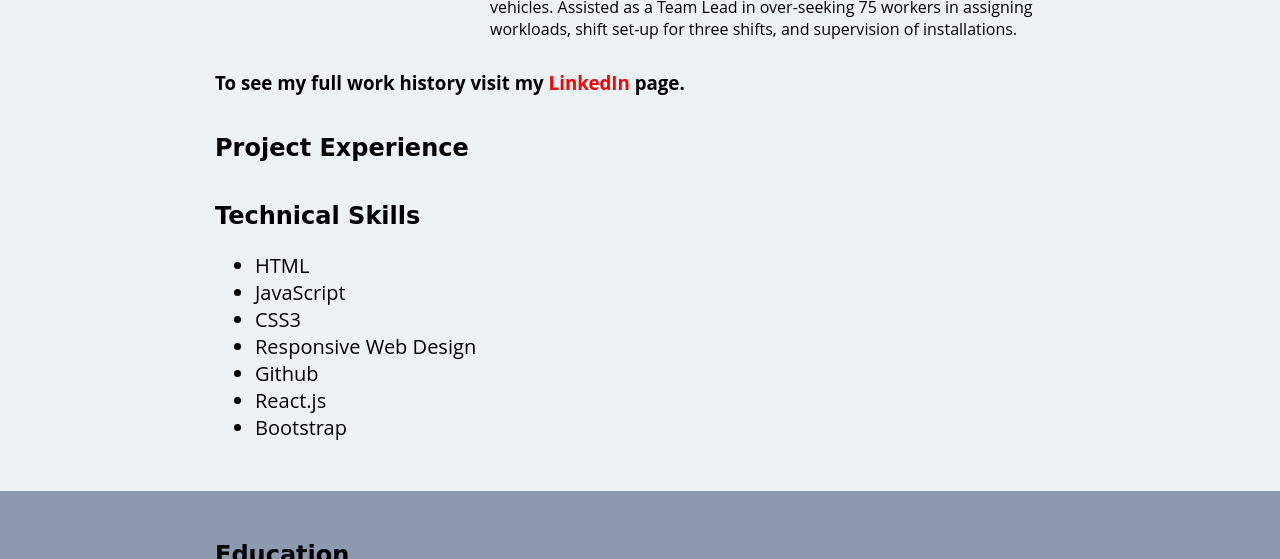
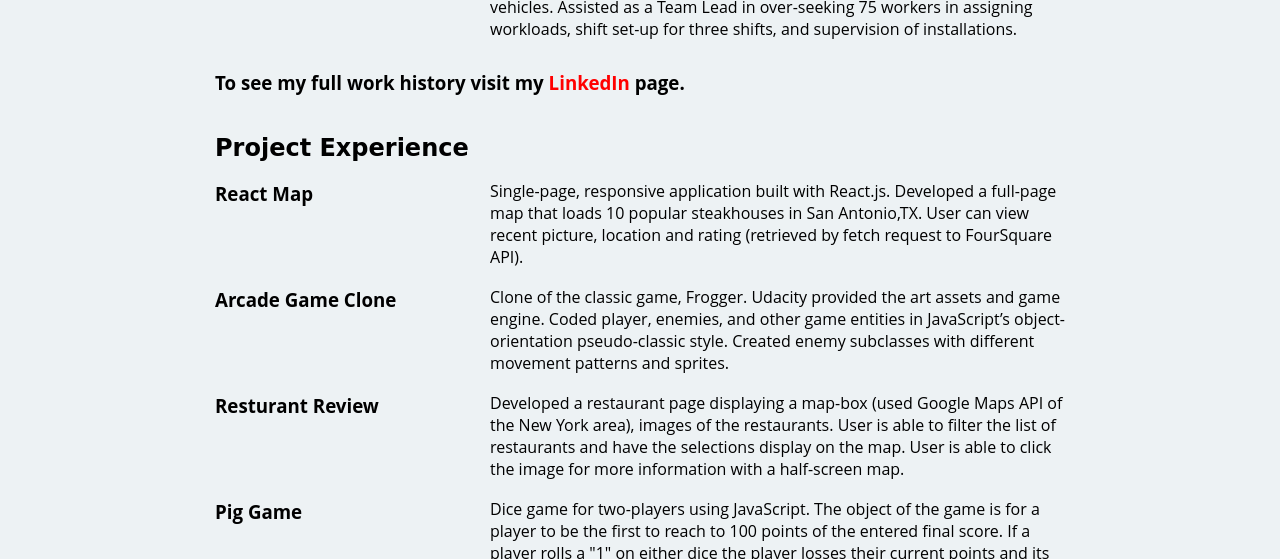
Before and after one commit to vronney/resume, a plain HTML site: page index.html in a window 1280 px wide. Shown: the part 901-1460 px from the top of the page. Drawn offline with Linux system fonts and the light colour scheme.

Commit message:
Added project links and descriptions.

```diff
--- a/index.html
+++ b/index.html
@@ -77,7 +77,8 @@
                     <p>Aug 2018 - Jan 2017</p>
                 </div>
                 <div class="col-wide">
-                    <p class="job-description">Self-directed work responsible for the productive operation of the Vehicle Distribution Center
+                    <p class="job-description">Self-directed work responsible for the productive operation of the
+                        Vehicle Distribution Center
                         (VDC). Performed
                         various Post Production Option (PPO) and Point of Entry (POE) functions with the support of a
                         variety of computerized
@@ -88,7 +89,8 @@
                         set-up for three shifts, and supervision of installations.</p>
                 </div>
                 <div class="linkedin-link">
-                    <h3>To see my full work history visit my <a href="https://www.linkedin.com/in/ronney-vargas/" target="_blank" rel="noopener noreferrer">LinkedIn</a> page.</h3>
+                    <h3>To see my full work history visit my <a href="https://www.linkedin.com/in/ronney-vargas/"
+                            target="_blank" rel="noopener noreferrer">LinkedIn</a> page.</h3>
                 </div>
             </div>
         </section>
@@ -96,14 +98,56 @@
         <section class="projects">
             <div class="content-wrapper projects-content-wrapper">
                 <h2>Project Experience</h2>
+                <div class="col-narrow">
+                    <h3 class="project-link"><a href="https://github.com/vronney/react-neighborhood-map" target="_blank"
+                            rel="noopener noreferrer">React Map</a></h3>
+                </div>
+                <div class="col-wide">
+                    <p>Single-page, responsive application built with React.js.
+                        Developed a full-page map that loads 10 popular steakhouses in San Antonio,TX.
+                        User can view recent picture, location and rating (retrieved by fetch request to FourSquare
+                        API).</p>
+                </div>
             </div>
+            <div class="content-wrapper project-wrapper">
+                <div class="col-narrow">
+                    <h3 class="project-link"><a href="https://github.com/vronney/Arcade-Game " target="_blank"
+                            rel="noopener noreferrer">Arcade Game Clone</a></h3>
+                </div>
+                <div class="col-wide">
+                    <p>Clone of the classic game, Frogger. Udacity provided the art assets and game engine.
+                       Coded player, enemies, and other game entities in JavaScript’s object-orientation pseudo-classic style.
+                       Created enemy subclasses with different movement patterns and sprites.</p>
+                </div>
+            </div>
+            <div class="content-wrapper project-wrapper">
+                <div class="col-narrow">
+                    <h3 class="project-link"><a href="https://github.com/vronney/mws-restaurant-stage-2 " target="_blank"
+                            rel="noopener noreferrer">Resturant Review</a></h3>
+                </div>
+                <div class="col-wide">
+                    <p>Developed a restaurant page displaying a map-box (used Google Maps API of the New York area), images of the
+                    restaurants. User is able to filter the list of restaurants and have the selections display on the map.
+                    User is able to click the image for more information with a half-screen map.</p>
+                </div>
+            </div>
+            <div class="content-wrapper project-wrapper">
+                <div class="col-narrow">
+                    <h3 class="project-link"><a href="https://vronney.github.io/Pig-Game/" target="_blank" rel="noopener noreferrer">
+                        Pig Game</a></h3>
+                </div>
+                <div class="col-wide">
+                    <p class="project-description">Dice game for two-players using JavaScript.
+                        The object of the game is for a player to be the first to reach to 100 points of the entered
+                        final score.  If a player rolls a "1" on either dice the player losses their current points and its the next players turn.
+                    </p>
+                </div>
         </section>
 
         <!--// Skills -->
         <section class="skills">
             <div class="content-wrapper skills-content-wrapper">
                 <h2>Technical Skills</h2>
-                <br>
                 <ul>
                     <li>HTML</li>
                     <li>JavaScript</li>
@@ -113,7 +157,6 @@
                     <li>React.js</li>
                     <li>Bootstrap</li>
                 </ul>
-            </div>
         </section>
 
         <!-- // Education -->
@@ -137,7 +180,8 @@
                 <div class="school-name">
                     <h3> Udacity, 2018 - 2018</h3>
                     <p>Certificate, Front-End Web Developer Nanodegree</p>
-                    <a href="https://graduation.udacity.com/confirm/7TGFAGGL" target="_blank" rel="noopener noreferrer" alt="Udacity Certificate">Certificate</a>
+                    <a href="https://graduation.udacity.com/confirm/7TGFAGGL" target="_blank" rel="noopener noreferrer"
+                        alt="Udacity Certificate">Certificate</a>
                 </div>
                 <div class="school-logo">
                     <img src="https://media.licdn.com/dms/image/C510BAQEd4yTPDOI9-A/company-logo_400_400/0?e=1553731200&v=beta&t=IoCphbXcIMYfMwKZpOXA2Bcowg8CjdFJaQrmHHdMvxw"
@@ -165,7 +209,8 @@
                 <a href="https://vronney.github.io/Portfolio/" target="_blank" rel="noopener noreferrer">Portfolio</a>
                 <a href="https://github.com/vronney?tab=repositories" target="_blank" rel="noopener noreferrer">GitHub</a>
                 <a href="https://www.linkedin.com/in/ronney-vargas/" target="_blank" rel="noopener noreferrer">LinkedIn</a>
-                <a href="https://profiles.udacity.com/p/10339071216" target="_blank" rel="noopener noreferrer">Udacity Profile</a>
+                <a href="https://profiles.udacity.com/p/10339071216" target="_blank" rel="noopener noreferrer">Udacity
+                    Profile</a>
             </div>
 
             <p>&copy; Copyright 2018 by Ron Vargas</p>
--- a/styles.css
+++ b/styles.css
@@ -150,10 +150,6 @@ section img {
     background: #EDF2F4;
 }
 
-h3 ~ p {
-    margin: 0;
-}
-
 .job-description {
     margin-bottom: 30px;
 }
@@ -168,11 +164,29 @@ h3 ~ p {
 
 /* Projects
 --------------------------- */
-.projects-content-wrapper {
-    margin-top: -80px;
+.projects {
     background: #EDF2F4;
 }
 
+.projects-content-wrapper {
+    margin-top: -80px;
+}
+
+.project-link a {
+    color: black;
+}
+
+.project-link a:hover {
+    color: blue;
+}
+
+.project-wrapper {
+    background: #EDF2F4;
+}
+
+.project-description {
+    padding-bottom: 50px;
+}
 /* SKills
 --------------------------- */
 .skills {
@@ -181,7 +195,7 @@ h3 ~ p {
 }
 
 .skills-content-wrapper {
-    margin-top: -60px;
+   margin-top: 0;
 }
 
 /* Education
```
